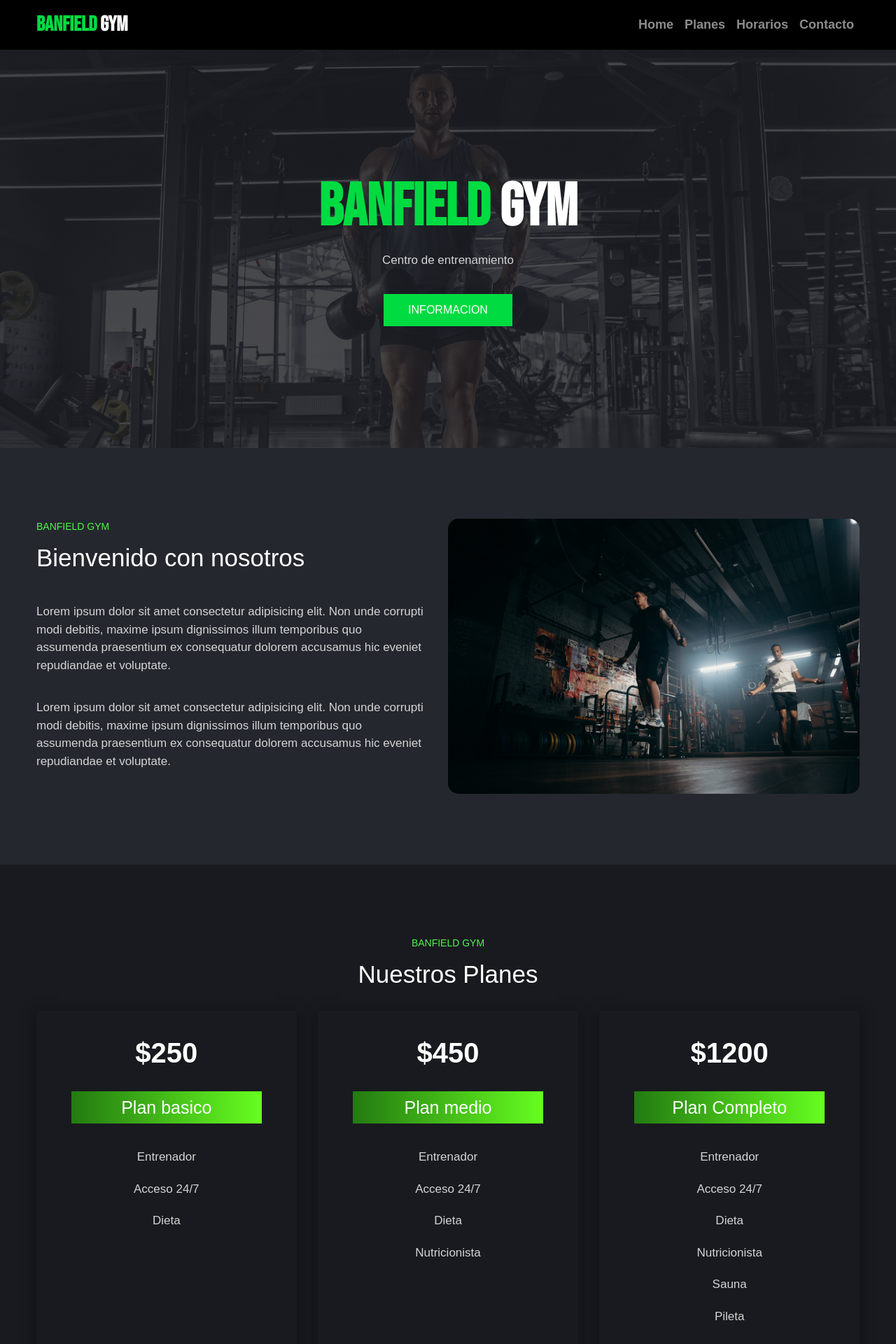
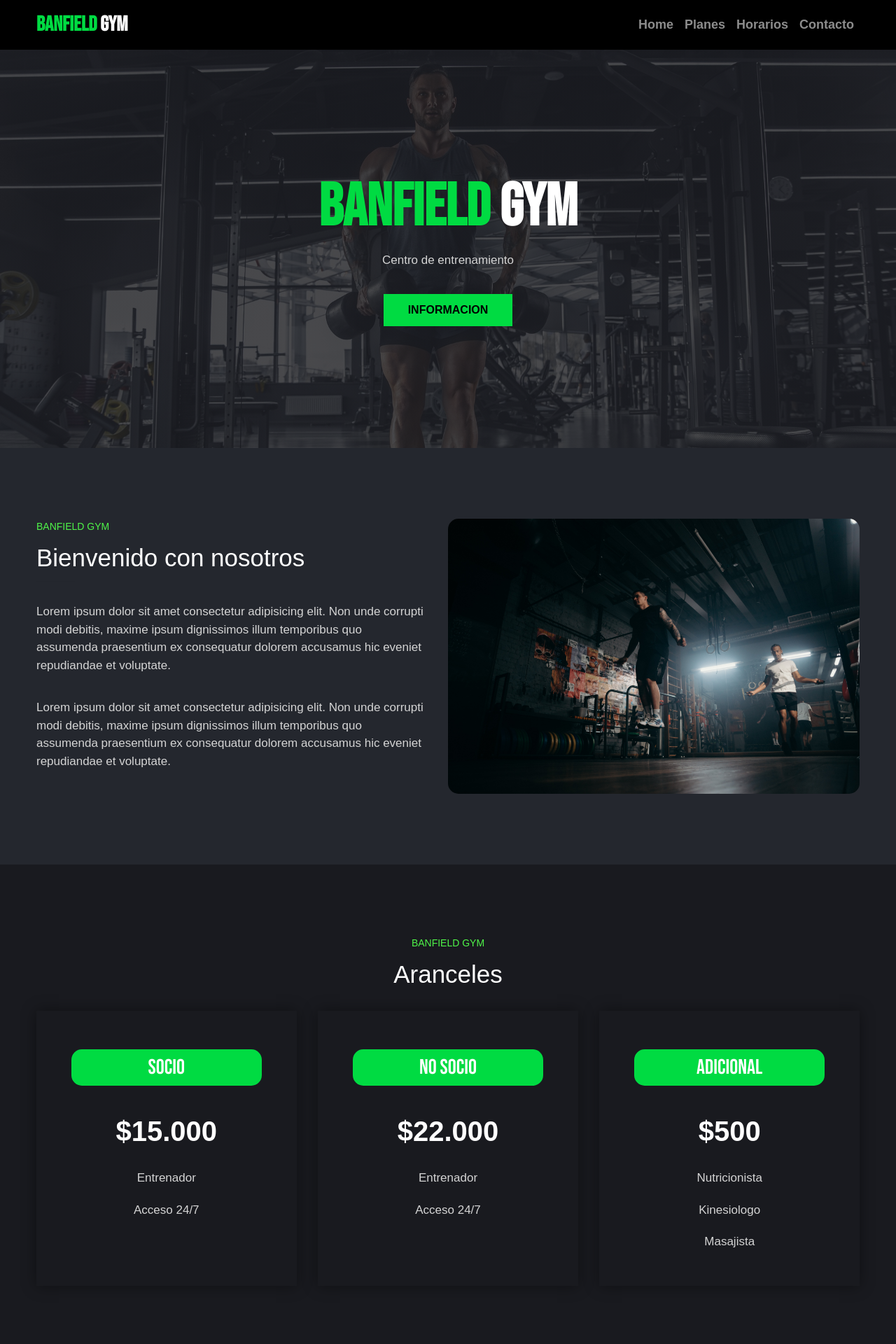
Before and after one commit to cccBurns/BanfieldFit, a Django app: page / in a window 1280 px wide. Shown: the top 1920 px of the page at 70% size. Run offline with Django 5.2, Linux system fonts and the light colour scheme; some libraries are stand-ins or nearby versions.

Commit message:
martes 1c

```diff
--- a/core/static/core/css/estilo.css
+++ b/core/static/core/css/estilo.css
@@ -30,6 +30,80 @@
     font-size: 85px; /* Ajusta el tamaño de la fuente según lo necesites */
     font-weight: bold; /* Puedes usar bold, normal, etc. para el grosor de la fuente */
     font-family: 'Bebas Neue', sans-serif;
+}
+
+/* ----- FOOTER ----- */
+
+.footer {
+    background: url("{% static 'core/assets/img/madera.jpg' %}") no-repeat center center;
+    background-size: cover;
+    padding: 40px 0;
+    color: white;
+    text-align: center;
+}
+
+.footer .social {
+    text-align: center;
+    padding-bottom: 25px;
+    color: #ffffff;
+}
+
+.footer .social a {
+    font-size: 24px;
+    color: inherit;
+    border: 1px solid #ffffff;
+    width: 40px;
+    height: 40px;
+    line-height: 38px;
+    display: inline-block;
+    text-align: center;
+    border-radius: 50%;
+    margin: 0 8px;
+    opacity: 0.75;
+}
+
+.footer .social a:hover {
+    color: #00db42;
+    opacity: 0.5;
+}
+
+.footer ul {
+    color: #ffffff;
+    margin-top: 0;
+    padding: 0;
+    list-style: none;
+    font-size: 18px;
+    line-height: 1.6;
+    margin-bottom: 0;
+    text-align: center;
+}
+
+.footer ul li a {
+    color: inherit;
+    text-decoration: none;
+    opacity: 0.8;
+}
+
+.footer ul li {
+    display: inline-block;
+    padding: 0 15px;
+}
+
+.footer ul li a:hover {
+    color: #00db42;
+    opacity: 0.5;
+}
+
+.footer .copyright {
+    margin-top: 15px;
+    text-align: center;
+    font-size: 13px;
+    color: #898989;
+}
+
+#arriba {
+    scroll-behavior: smooth;
+
 }
 
 @import url('https://fonts.googleapis.com/css2?family=Bebas+Neue&family=Poppins:wght@400;500;600;700;800&display=swap');
@@ -146,16 +220,17 @@ p {
 .btn-1 {
     display: inline-block;
     padding: 11px 35px;
-    color: #FFFFFF; /* Texto en blanco */
+    color: #000000; /* Texto en negro */
     text-transform: uppercase;
     background-color: #00db42; /* Color verde de fondo */
     text-decoration: none; /* Quita el subrayado */
-    transition: background-color 1s, color 1s; /* Transición de 1 segundo para fondo y color */
+    font-weight: bold; /* Hace que el texto sea más grueso (negrita) */
+    transition: color 1s; /* Transición de 1 segundo solo para el color del texto */
 }
 
 .btn-1:hover {
-    background-color: #FFFFFF; /* Cambia a blanco al pasar el mouse */
-    color: #00db42; /* Cambia el color del texto a verde */
+    color: #FFFFFF; /* Cambia el color del texto a blanco al pasar el mouse */
+    background-color: #00db42; /* Mantiene el fondo verde */
 }
 
 
@@ -269,12 +344,14 @@ hr {
     padding: 30px 50px;
     text-align: center;
     box-shadow: 0 0 20px rgba(0,0,0,0.4);
+
 }
 
 .plan-1 span {
     font-size: 40px;
     font-weight: 800;
     color: #FFFFFF;
+
 }
 
 .plan-1 h3 {
@@ -282,11 +359,10 @@ hr {
     font-size: 25px;
     color: #FFFFFF;
     margin: 25px 0 35px 0;
-    background: linear-gradient(
-        90deg,
-        rgba(35,122,17,1) 0%,
-        rgba(102,254,32,1) 100%
-    );
+    background: #00db42;
+    border-radius: 15px;
+    font-family: 'Bebas Neue', sans-serif;
+    font-size: 30px;
 }
 
 .plan-1 p {
@@ -317,6 +393,8 @@ hr {
     color: #F9FAFC;
     text-transform: uppercase;
     margin-bottom: 50px;
+    font-family: 'Bebas Neue', sans-serif;
+    font-size: 70px;
 }
 
 .services-content p {
--- a/core/templates/core/base.html
+++ b/core/templates/core/base.html
@@ -22,7 +22,7 @@
 
 </head>
 
-<body>
+<body id="arriba">
     <!-- Incluir el navbar -->
     {% include 'core/navbar.html' %}
 
@@ -63,75 +63,42 @@
     <section class="testimonial">
 
         <span>Banfield gym</span>
-        <h2>Nuestros Planes</h2>
+        <h2>Aranceles</h2>
 
         <div class="testimonial-content container">
 
             <div class="plan-1">
-                <span>$250</span>
-                <h3>Plan basico</h3>
+                <h3>Socio</h3>
+                <span>$15.000</span>
+                <br>
+                <br>
                 <p>Entrenador </p>
                 <p>Acceso 24/7</p>
-                <p>Dieta</p>
+
             </div>
 
             <div class="plan-1">
-                <span>$450</span>
-                <h3>Plan medio</h3>
+                <h3>No socio</h3>
+                <span>$22.000</span>
+                <br>
+                <br>
                 <p>Entrenador </p>
                 <p>Acceso 24/7</p>
-                <p>Dieta</p>
-                <p>Nutricionista</p>
+
             </div>
 
             <div class="plan-1">
-                <span>$1200</span>
-                <h3>Plan Completo</h3>
-                <p>Entrenador </p>
-                <p>Acceso 24/7</p>
-                <p>Dieta</p>
-                <p>Nutricionista</p>
-                <p>Sauna</p>
-                <p>Pileta</p>
+                <h3>Adicional</h3>
+                <span>$500</span>
+                <br>
+                <br>
+                <p>Nutricionista </p>
+                <p>Kinesiologo</p>
+                <p>Masajista</p>
+
             </div>
         </div>
     </section>
-
-    {% comment %} <main class="plans">
-
-        <span>Banfield gym</span>
-        <h2>Nuestros planes</h2>
-        <hr>
-        <div class="plans-content container">
-            <div class="plan-1">
-                <span>$250</span>
-                <h3>Plan basico</h3>
-                <p>Entrenador </p>
-                <p>Acceso 24/7</p>
-                <p>Dieta</p>
-            </div>
-
-            <div class="plan-1">
-                <span>$450</span>
-                <h3>Plan medio</h3>
-                <p>Entrenador </p>
-                <p>Acceso 24/7</p>
-                <p>Dieta</p>
-                <p>Nutricionista</p>
-            </div>
-
-            <div class="plan-1">
-                <span>$1200</span>
-                <h3>Plan Completo</h3>
-                <p>Entrenador </p>
-                <p>Acceso 24/7</p>
-                <p>Dieta</p>
-                <p>Nutricionista</p>
-                <p>Sauna</p>
-                <p>Pileta</p>
-            </div>
-        </div>
-    </main> {% endcomment %}
 
     <section class="information">
 
--- /dev/null
+++ b/core/templates/core/footer.html
@@ -0,0 +1,29 @@
+{% load static %}
+
+<footer class="footer">
+    <div class="social">
+        <a href="#"><i class="fab fa-instagram"></i></a>
+        <a href="#"><i class="fa-brands fa-youtube"></i></a>
+        <a href="#"><i class="fab fa-twitter"></i></a>
+        <a href="#"><i class="fab fa-facebook-f"></i></a>
+    </div>
+
+    <ul>
+        <li>
+            <a href="#arriba">Home</a>
+        </li>
+        <li>
+            <a href="{% url 'planes' %}">Planes</a>
+        </li>
+        <li>
+            <a href="{% url 'horarios' %}">Horarios</a>
+        </li>
+        <li>
+            <a href="{% url 'contacto' %}">Contacto</a>
+        </li>
+    </ul>
+
+    <p class="copyright">
+        Banfield Gym Argentina 2023 ® todos los derechos reservados
+    </p>
+</footer>
```
Also changed, not shown: other parts of core/templates/core/base.html (+4 -95 lines), core/static/core/assets/img/madera.jpg (added), core/static/core/assets/img/madera2.jpg (added).
